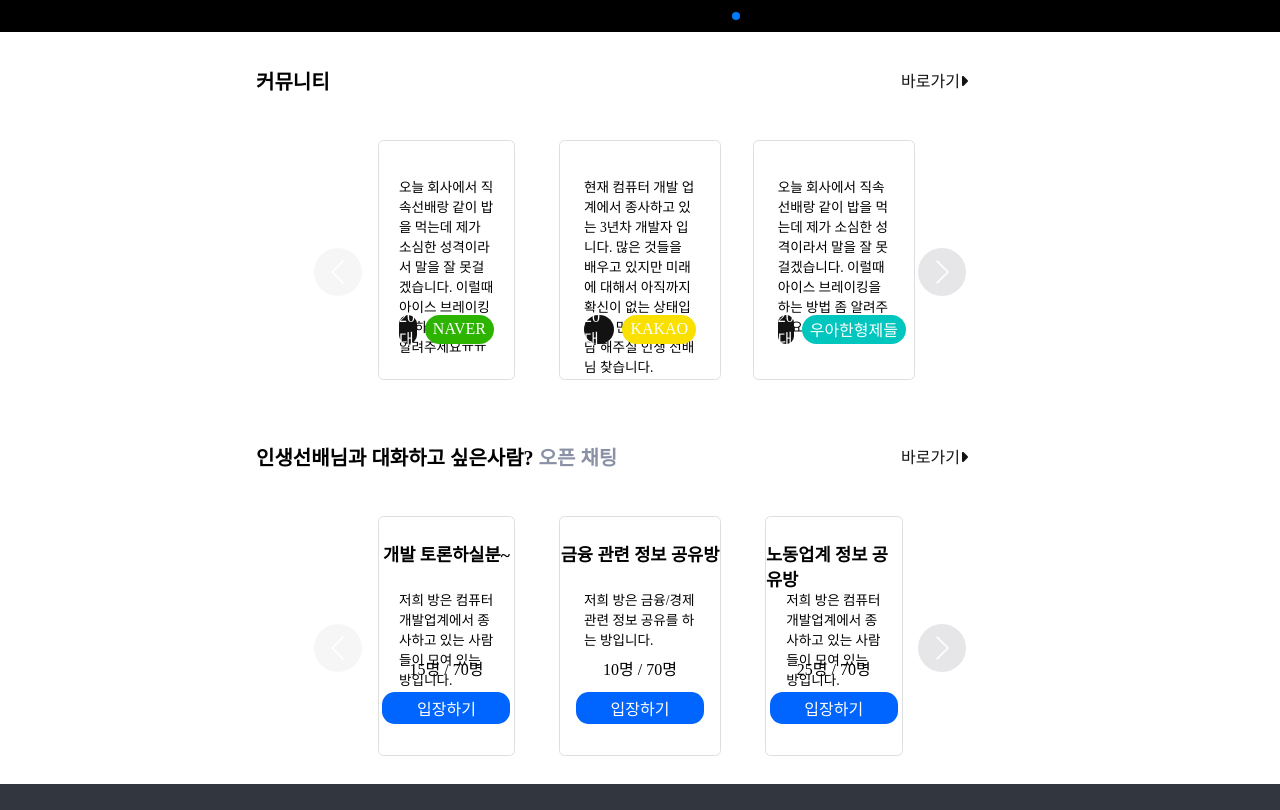
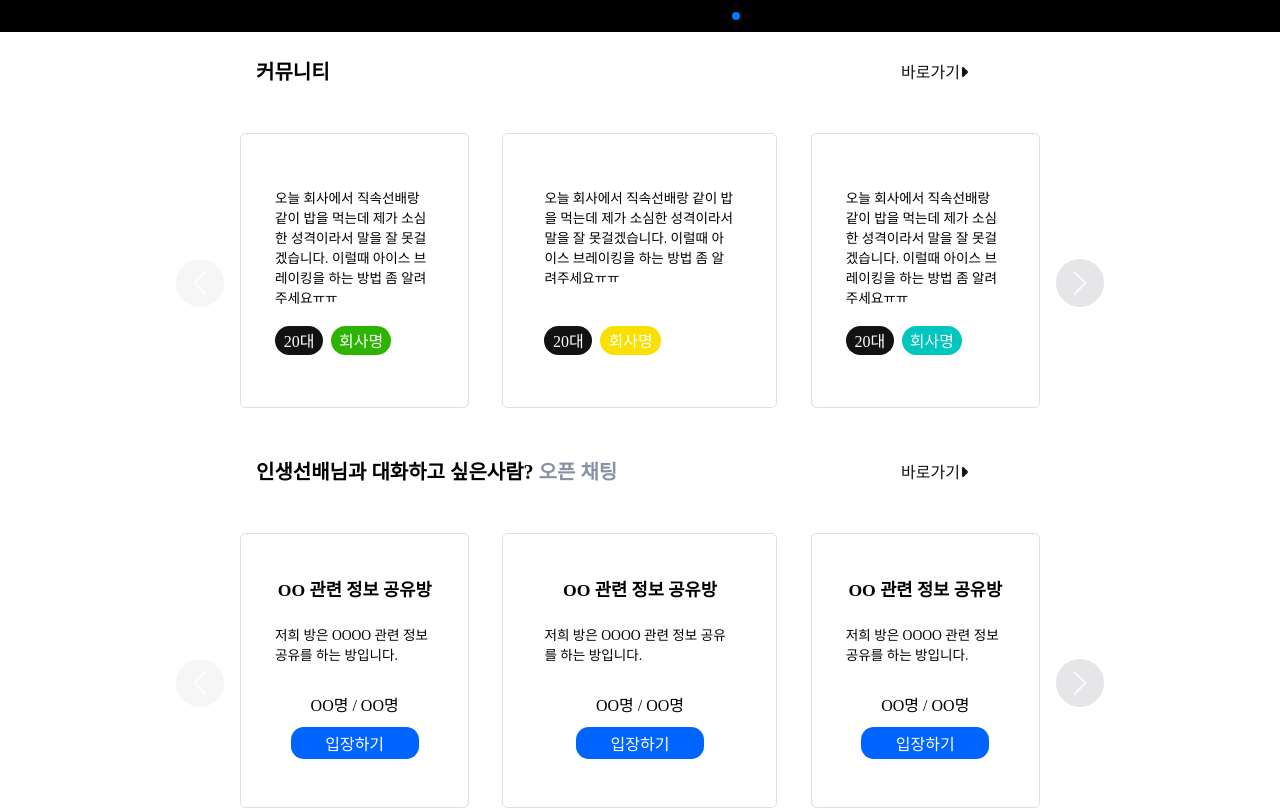
Before and after one commit to laders23/Frontend, a React (Vite) app: page / in a window 1280 px wide. Shown: the part 440-1250 px from the top of the page. Built offline with nearby package versions, Linux system fonts and the light colour scheme.

Commit message:
IndexBody 컴포넌트 수정

```diff
--- /dev/null
+++ b/src/components/Slide.indexBody.jsx
@@ -0,0 +1,31 @@
+export function CommunitySlide() {
+	return (
+		<div className="post__container">
+			<div className="post__text">
+				오늘 회사에서 직속선배랑 같이 밥을 먹는데 제가 소심한 성격이라서 말을 잘
+				못걸겠습니다. 이럴때 아이스 브레이킹을 하는 방법 좀 알려주세요ㅠㅠ
+			</div>
+			<div className="post__info">
+				<div className="post__age">20대</div>
+				<div className="post__company">회사명</div>
+			</div>
+		</div>
+	);
+}
+
+export function ChatSlide() {
+	return (
+		<div className="chat__room__container">
+			<div className="chat__room__title">OO 관련 정보 공유방</div>
+			<div className="chat__text">
+				저희 방은 OOOO 관련 정보 공유를 하는 방입니다.
+			</div>
+			<div className="chat__btn__box">
+				<div className="people__num">
+					<span>OO명 / OO명</span>
+				</div>
+				<div className="chat__btn">입장하기</div>
+			</div>
+		</div>
+	);
+}
--- a/src/pages/Index.jsx
+++ b/src/pages/Index.jsx
@@ -7,7 +7,7 @@ import "swiper/css";
 import "swiper/css/pagination";
 import { Pagination, Autoplay } from "swiper/modules";
 import { Swiper, SwiperSlide } from "swiper/react";
-import Slide from "../components/Slide";
+import Slide from "../components/Slide.index";
 import "../stylesheets/Index.css";
 
 function Index() {
--- a/src/pages/IndexBody.jsx
+++ b/src/pages/IndexBody.jsx
@@ -8,6 +8,7 @@ import "swiper/css/pagination";
 import { Navigation } from "swiper/modules";
 import { Swiper, SwiperSlide } from "swiper/react"; // basic
 import "swiper/css"; //basic
+import { CommunitySlide, ChatSlide } from "../components/Slide.indexBody";
 
 function IndexBody() {
 	return (
@@ -31,85 +32,15 @@ function IndexBody() {
 						slidesPerView={3} /* 화면에 보일 슬라이드 수 설정 */
 						navigation
 						modules={[Navigation]}
+						style={{
+							margin: "0",
+						}}
 					>
-						<SwiperSlide>
-							<div className="post__container">
-								<div className="post__text">
-									오늘 회사에서 직속선배랑 같이 밥을 먹는데 제가 소심한
-									성격이라서 말을 잘 못걸겠습니다. 이럴때 아이스 브레이킹을 하는
-									방법 좀 알려주세요ㅠㅠ
-								</div>
-								<div className="post__info">
-									<div className="post__age">20대</div>
-									<div className="post__company">NAVER</div>
-								</div>
-							</div>
-						</SwiperSlide>
-						<SwiperSlide>
-							<div className="post__container">
-								<div className="post__text">
-									현재 컴퓨터 개발 업계에서 종사하고 있는 3년차 개발자 입니다.
-									많은 것들을 배우고 있지만 미래에 대해서 아직까지 확신이 없는
-									상태입니다. 만나서 고민상담 해주실 인생 선배님 찾습니다.
-								</div>
-								<div className="post__info">
-									<div className="post__age">20대</div>
-									<div className="post__company">KAKAO</div>
-								</div>
-							</div>
-						</SwiperSlide>
-						<SwiperSlide>
-							<div className="post__container">
-								<div className="post__text">
-									오늘 회사에서 직속선배랑 같이 밥을 먹는데 제가 소심한
-									성격이라서 말을 잘 못걸겠습니다. 이럴때 아이스 브레이킹을 하는
-									방법 좀 알려주세요ㅠㅠ
-								</div>
-								<div className="post__info">
-									<div className="post__age">20대</div>
-									<div className="post__company">우아한형제들</div>
-								</div>
-							</div>
-						</SwiperSlide>
-						<SwiperSlide>
-							<div className="post__container">
-								<div className="post__text">
-									오늘 회사에서 직속선배랑 같이 밥을 먹는데 제가 소심한
-									성격이라서 말을 잘 못걸겠습니다. 이럴때 아이스 브레이킹을 하는
-									방법 좀 알려주세요ㅠㅠ
-								</div>
-								<div className="post__info">
-									<div className="post__age">20대</div>
-									<div className="post__company">NAVER</div>
-								</div>
-							</div>
-						</SwiperSlide>
-						<SwiperSlide>
-							<div className="post__container">
-								<div className="post__text">
-									오늘 회사에서 직속선배랑 같이 밥을 먹는데 제가 소심한
-									성격이라서 말을 잘 못걸겠습니다. 이럴때 아이스 브레이킹을 하는
-									방법 좀 알려주세요ㅠㅠ
-								</div>
-								<div className="post__info">
-									<div className="post__age">20대</div>
-									<div className="post__company">NAVER</div>
-								</div>
-							</div>
-						</SwiperSlide>
-						<SwiperSlide>
-							<div className="post__container">
-								<div className="post__text">
-									오늘 회사에서 직속선배랑 같이 밥을 먹는데 제가 소심한
-									성격이라서 말을 잘 못걸겠습니다. 이럴때 아이스 브레이킹을 하는
-									방법 좀 알려주세요ㅠㅠ
-								</div>
-								<div className="post__info">
-									<div className="post__age">20대</div>
-									<div className="post__company">NAVER</div>
-								</div>
-							</div>
-						</SwiperSlide>
+						{[...Array(6)].map((_, index) => (
+							<SwiperSlide key={index}>
+								<CommunitySlide />
+							</SwiperSlide>
+						))}
 					</Swiper>
 				</div>
 			</div>
@@ -134,96 +65,15 @@ function IndexBody() {
 						slidesPerView={3} /* 화면에 보일 슬라이드 수 설정 */
 						navigation
 						modules={[Navigation]}
+						style={{
+							margin: "0",
+						}}
 					>
-						<SwiperSlide>
-							<div className="chat__room__container">
-								<div className="chat__room__title">개발 토론하실분~</div>
-								<div className="chat__text">
-									저희 방은 컴퓨터 개발업계에서 종사하고 있는 사람들이 모여 있는
-									방입니다.
-								</div>
-								<div className="chat__btn__box">
-									<div className="people__num">
-										<span>15명 / 70명</span>
-									</div>
-									<div className="chat__btn">입장하기</div>
-								</div>
-							</div>
-						</SwiperSlide>
-						<SwiperSlide>
-							<div className="chat__room__container">
-								<div className="chat__room__title">금융 관련 정보 공유방</div>
-								<div className="chat__text">
-									저희 방은 금융/경제 관련 정보 공유를 하는 방입니다.
-								</div>
-								<div className="chat__btn__box">
-									<div className="people__num">
-										<span>10명 / 70명</span>
-									</div>
-									<div className="chat__btn">입장하기</div>
-								</div>
-							</div>
-						</SwiperSlide>
-						<SwiperSlide>
-							<div className="chat__room__container">
-								<div className="chat__room__title">노동업계 정보 공유방</div>
-								<div className="chat__text">
-									저희 방은 컴퓨터 개발업계에서 종사하고 있는 사람들이 모여 있는
-									방입니다.
-								</div>
-								<div className="chat__btn__box">
-									<div className="people__num">
-										<span>25명 / 70명</span>
-									</div>
-									<div className="chat__btn">입장하기</div>
-								</div>
-							</div>
-						</SwiperSlide>
-						<SwiperSlide>
-							<div className="chat__room__container">
-								<div className="chat__room__title">개발 토론하실분~</div>
-								<div className="chat__text">
-									저희 방은 컴퓨터 개발업계에서 종사하고 있는 사람들이 모여 있는
-									방입니다.
-								</div>
-								<div className="chat__btn__box">
-									<div className="people__num">
-										<span>15 / 70명</span>
-									</div>
-									<div className="chat__btn">입장하기</div>
-								</div>
-							</div>
-						</SwiperSlide>
-						<SwiperSlide>
-							<div className="chat__room__container">
-								<div className="chat__room__title">개발 토론하실분~</div>
-								<div className="chat__text">
-									저희 방은 컴퓨터 개발업계에서 종사하고 있는 사람들이 모여 있는
-									방입니다.
-								</div>
-								<div className="chat__btn__box">
-									<div className="people__num">
-										<span>15 / 70명</span>
-									</div>
-									<div className="chat__btn">입장하기</div>
-								</div>
-							</div>
-						</SwiperSlide>
-						<SwiperSlide>
-							<div className="chat__room__container">
-								<div className="chat__room__title">개발 토론하실분~</div>
-								<div className="chat__text">
-									저희 방은 컴퓨터 개발업계에서 종사하고 있는 사람들이 모여 있는
-									방입니다.
-								</div>
-								<div className="chat__btn__box">
-									<div className="people__num">
-										<span>15 / 70명</span>
-									</div>
-									<div className="chat__btn">입장하기</div>
-								</div>
-							</div>
-						</SwiperSlide>
+						{[...Array(6)].map((_, index) => (
+							<SwiperSlide key={index}>
+								<ChatSlide />
+							</SwiperSlide>
+						))}
 					</Swiper>
 				</div>
 			</div>
--- a/src/stylesheets/IndexBody.css
+++ b/src/stylesheets/IndexBody.css
@@ -1,5 +1,5 @@
 .commu__container {
-    height: 47vh;
+	height: 50vh;
 	width: 100%;
 	display: flex;
 	flex-direction: column;
@@ -7,7 +7,7 @@
 	justify-content: flex-start;
 }
 
-.commu__container > .commu__title__box {
+.commu__title__box {
 	width: 60%;
 	height: 6rem;
 	display: flex;
@@ -16,39 +16,37 @@
 	justify-content: space-between;
 }
 
-.commu__container > .commu__title__box > .commu__title > span:nth-child(1) {
+.commu__title > span:nth-child(1) {
 	font-size: 1.25rem;
 	font-weight: 900;
 }
 
-.commu__container > .commu__title__box > .commu__link > a {
+.commu__link > a {
 	color: #121212;
 	text-decoration: none;
 	position: relative;
 	right: 3rem;
 }
 
-.commu__container > .commu__post__box {
-    width: 65%;
-    height: 70%;
+.commu__post__box {
+	width: 80%;
+	height: 100%;
+	display: flex;
+	justify-content: center;
+	align-items: center;
 }
 
-.commu__container > .commu__post__box > .swiper {
-    width: 90%;
-    height: 100%;
-}
-
-.commu__container > .commu__post__box > .swiper > .swiper-wrapper > .swiper-slide {
+.swiper-slide {
 	display: flex;
 	flex-direction: row;
 	align-items: center;
 	justify-content: center;
 }
 
-.commu__container > .commu__post__box > .swiper > .swiper-wrapper > .swiper-slide > .post__container {
-    width: 65%;
-    height: 15rem;
-    border: 1px solid #DEDEDE;
+.post__container {
+	width: clamp(250px, 275px, 300px);
+	height: clamp(250px, 275px, 300px);
+	border: 1px solid #dedede;
 	border-radius: 0.35rem;
 	display: flex;
 	flex-direction: column;
@@ -56,19 +54,19 @@
 	justify-content: center;
 }
 
-.commu__container > .commu__post__box > .swiper > .swiper-wrapper > .swiper-slide > .post__container:hover {
+.post__container:hover {
 	box-shadow: rgba(0, 0, 0, 0.1) 0px 4px 12px;
 	cursor: pointer;
 	transition: box-shadow 0.2s ease-in-out;
 }
 
-.commu__container > .commu__post__box > .swiper > .swiper-wrapper > .swiper-slide > .post__container > .post__text {
+.post__text {
 	font-size: 0.85rem;
 	width: 70%;
 	height: 8rem;
 }
 
-.commu__container > .commu__post__box > .swiper > .swiper-wrapper > .swiper-slide > .post__container > .post__info {
+.post__info {
 	width: 70%;
 	height: 2.5rem;
 	display: flex;
@@ -77,11 +75,11 @@
 	justify-content: flex-start;
 }
 
-.commu__container > .commu__post__box > .swiper > .swiper-wrapper > .swiper-slide > .post__container > .post__info > .post__age {
+.post__age {
 	background-color: #121212;
 	width: 3rem;
 	height: 1.8rem;
-    color: #FFFFFF;
+	color: #ffffff;
 	display: flex;
 	flex-direction: row;
 	align-items: center;
@@ -90,7 +88,14 @@
 }
 
 /* 이 아래 부터는 추후 수정해야함 */
-.commu__container > .commu__post__box > .swiper > .swiper-wrapper > .swiper-slide:nth-child(1) > .post__container > .post__info > .post__company {
+.commu__container
+	> .commu__post__box
+	> .swiper
+	> .swiper-wrapper
+	> .swiper-slide:nth-child(1)
+	> .post__container
+	> .post__info
+	> .post__company {
 	width: auto;
 	padding: 0 0.5rem 0 0.5rem;
 	height: 1.8rem;
@@ -99,12 +104,19 @@
 	align-items: center;
 	justify-content: center;
 	border-radius: 1rem;
-    color: #FFFFFF;
-    background-color: #2DB400;
+	color: #ffffff;
+	background-color: #2db400;
 	margin-left: 0.5rem;
 }
 
-.commu__container > .commu__post__box > .swiper > .swiper-wrapper > .swiper-slide:nth-child(2) > .post__container > .post__info > .post__company {
+.commu__container
+	> .commu__post__box
+	> .swiper
+	> .swiper-wrapper
+	> .swiper-slide:nth-child(2)
+	> .post__container
+	> .post__info
+	> .post__company {
 	width: auto;
 	padding: 0 0.5rem 0 0.5rem;
 	height: 1.8rem;
@@ -113,12 +125,19 @@
 	align-items: center;
 	justify-content: center;
 	border-radius: 1rem;
-    color: #FFFFFF;
-    background-color: #F9E000;
+	color: #ffffff;
+	background-color: #f9e000;
 	margin-left: 0.5rem;
 }
 
-.commu__container > .commu__post__box > .swiper > .swiper-wrapper > .swiper-slide:nth-child(3) > .post__container > .post__info > .post__company {
+.commu__container
+	> .commu__post__box
+	> .swiper
+	> .swiper-wrapper
+	> .swiper-slide:nth-child(3)
+	> .post__container
+	> .post__info
+	> .post__company {
 	width: auto;
 	padding: 0 0.5rem 0 0.5rem;
 	height: 1.8rem;
@@ -127,27 +146,37 @@
 	align-items: center;
 	justify-content: center;
 	border-radius: 1rem;
-    color: #FFFFFF;
-    background-color: #00C6BE;
+	color: #ffffff;
+	background-color: #00c6be;
 	margin-left: 0.5rem;
 	white-space: nowrap;
 }
 
 /* ====================이까지======================== */
 
-.commu__container > .commu__post__box > .swiper > .swiper-wrapper > .swiper-slide.swiper-slide-active > .post__container {
+.commu__container
+	> .commu__post__box
+	> .swiper
+	> .swiper-wrapper
+	> .swiper-slide.swiper-slide-active
+	> .post__container {
 	margin-left: 7rem;
-
 }
 
-.commu__container > .commu__post__box > .swiper > .swiper-wrapper > .swiper-slide.swiper-slide-next ~.swiper-slide > .post__container {
+.commu__container
+	> .commu__post__box
+	> .swiper
+	> .swiper-wrapper
+	> .swiper-slide.swiper-slide-next
+	~ .swiper-slide
+	> .post__container {
 	margin-right: 7rem;
 }
 
 .commu__container > .commu__post__box > .swiper > .swiper-button-prev {
-    --swiper-theme-color: #FFFFFF;
+	--swiper-theme-color: #ffffff;
 	--swiper-navigation-size: 1.5rem;
-    background-color: #E6E6E8;
+	background-color: #e6e6e8;
 	left: 3rem;
 	width: 3rem;
 	height: 3rem;
@@ -155,9 +184,9 @@
 }
 
 .commu__container > .commu__post__box > .swiper > .swiper-button-next {
-    --swiper-theme-color: #FFFFFF;
+	--swiper-theme-color: #ffffff;
 	--swiper-navigation-size: 1.5rem;
-    background-color: #E6E6E8;
+	background-color: #e6e6e8;
 	right: 3rem;
 	width: 3rem;
 	height: 3rem;
@@ -167,7 +196,7 @@
 /* ======================================================= */
 
 .chat__container {
-    height: 47vh;
+	height: 50vh;
 	width: 100%;
 	display: flex;
 	flex-direction: column;
@@ -184,43 +213,40 @@
 	justify-content: space-between;
 }
 
-.chat__container > .chat__title__box > .chat__title > span {
+.chat__title > span {
 	font-size: 1.25rem;
 	font-weight: 900;
 }
 
-.chat__container > .chat__title__box > .chat__title > span > span {
-    color: #8A91A5;
+.chat__title > span > span {
+	color: #8a91a5;
 }
 
-.chat__container > .chat__title__box > .chat__link > a {
+.chat__link > a {
 	color: #121212;
 	text-decoration: none;
 	position: relative;
 	right: 3rem;
 }
 
-.chat__container > .chat__room__box {
-    width: 65%;
-    height: 70%;
+.chat__room__box {
+	width: 80%;
+	height: 100%;
+	display: flex;
+	justify-content: center;
+	align-items: center;
 }
 
-.chat__container > .chat__room__box > .swiper {
-    width: 90%;
-    height: 100%;
-}
-
-.chat__container > .chat__room__box > .swiper > .swiper-wrapper > .swiper-slide {
+.swiper-slide {
 	display: flex;
-    flex-direction: row;
 	align-items: center;
 	justify-content: center;
 }
 
-.chat__container > .chat__room__box > .swiper > .swiper-wrapper > .swiper-slide > .chat__room__container {
-    width: 65%;
-    height: 15rem;
-    border: 1px solid #DEDEDE;
+.chat__room__container {
+	width: clamp(250px, 275px, 300px);
+	height: clamp(250px, 275px, 300px);
+	border: 1px solid #dedede;
 	border-radius: 0.35rem;
 	display: flex;
 	flex-direction: column;
@@ -228,21 +254,39 @@
 	justify-content: center;
 }
 
-.chat__container > .chat__room__box > .swiper > .swiper-wrapper > .swiper-slide > .chat__room__container > .chat__room__title {
+.chat__container
+	> .chat__room__box
+	> .swiper
+	> .swiper-wrapper
+	> .swiper-slide
+	> .chat__room__container
+	> .chat__room__title {
 	width: auto;
 	height: 3rem;
 	font-size: 1.1rem;
 	font-weight: bold;
 }
 
-.chat__container > .chat__room__box > .swiper > .swiper-wrapper > .swiper-slide > .chat__room__container > .chat__text {
+.chat__container
+	> .chat__room__box
+	> .swiper
+	> .swiper-wrapper
+	> .swiper-slide
+	> .chat__room__container
+	> .chat__text {
 	font-size: 0.85rem;
 	width: 70%;
 	height: 3rem;
 	margin-bottom: 0.8rem;
 }
 
-.chat__container > .chat__room__box > .swiper > .swiper-wrapper > .swiper-slide > .chat__room__container > .chat__btn__box {
+.chat__container
+	> .chat__room__box
+	> .swiper
+	> .swiper-wrapper
+	> .swiper-slide
+	> .chat__room__container
+	> .chat__btn__box {
 	display: flex;
 	flex-direction: column;
 	align-items: center;
@@ -250,7 +294,14 @@
 	height: 5rem;
 }
 
-.chat__container > .chat__room__box > .swiper > .swiper-wrapper > .swiper-slide > .chat__room__container > .chat__btn__box > .people__num {
+.chat__container
+	> .chat__room__box
+	> .swiper
+	> .swiper-wrapper
+	> .swiper-slide
+	> .chat__room__container
+	> .chat__btn__box
+	> .people__num {
 	width: 100%;
 	display: flex;
 	flex-direction: row;
@@ -259,36 +310,59 @@
 	margin-bottom: 0.7rem;
 }
 
-.chat__container > .chat__room__box > .swiper > .swiper-wrapper > .swiper-slide > .chat__room__container > .chat__btn__box > .chat__btn {
+.chat__container
+	> .chat__room__box
+	> .swiper
+	> .swiper-wrapper
+	> .swiper-slide
+	> .chat__room__container
+	> .chat__btn__box
+	> .chat__btn {
 	width: 8rem;
 	height: 2rem;
-    background-color: #0064FF;
+	background-color: #0064ff;
 	display: flex;
 	flex-direction: row;
 	align-items: center;
 	justify-content: center;
 	border-radius: 0.8rem;
-    color: #FFFFFF;
+	color: #ffffff;
 }
 
-.chat__container > .chat__room__box > .swiper > .swiper-wrapper > .swiper-slide > .chat__room__container > .chat__btn__box > .chat__btn:hover {
-    background-color: #6CA1EF;
+.chat__container
+	> .chat__room__box
+	> .swiper
+	> .swiper-wrapper
+	> .swiper-slide
+	> .chat__room__container
+	> .chat__btn__box
+	> .chat__btn:hover {
+	background-color: #6ca1ef;
 }
 
-.chat__container > .chat__room__box > .swiper > .swiper-wrapper > .swiper-slide.swiper-slide-active > .chat__room__container {
+.chat__container
+	> .chat__room__box
+	> .swiper
+	> .swiper-wrapper
+	> .swiper-slide.swiper-slide-active
+	> .chat__room__container {
 	margin-left: 7rem;
-
 }
 
-.chat__container > .chat__room__box > .swiper > .swiper-wrapper > .swiper-slide.swiper-slide-next ~.swiper-slide > .chat__room__container {
+.chat__container
+	> .chat__room__box
+	> .swiper
+	> .swiper-wrapper
+	> .swiper-slide.swiper-slide-next
+	~ .swiper-slide
+	> .chat__room__container {
 	margin-right: 7rem;
 }
 
-
 .chat__container > .chat__room__box > .swiper > .swiper-button-prev {
-    --swiper-theme-color: #FFFFFF;
+	--swiper-theme-color: #ffffff;
 	--swiper-navigation-size: 1.5rem;
-    background-color: #E6E6E8;
+	background-color: #e6e6e8;
 	left: 3rem;
 	width: 3rem;
 	height: 3rem;
@@ -296,16 +370,21 @@
 }
 
 .chat__container > .chat__room__box > .swiper > .swiper-button-next {
-    --swiper-theme-color: #FFFFFF;
+	--swiper-theme-color: #ffffff;
 	--swiper-navigation-size: 1.5rem;
-    background-color: #E6E6E8;
+	background-color: #e6e6e8;
 	right: 3rem;
 	width: 3rem;
 	height: 3rem;
 	border-radius: 10rem;
 }
 
-.chat__container > .chat__room__box > .swiper > .swiper-wrapper > .swiper-slide > .chat__room__container:hover {
+.chat__container
+	> .chat__room__box
+	> .swiper
+	> .swiper-wrapper
+	> .swiper-slide
+	> .chat__room__container:hover {
 	box-shadow: rgba(0, 0, 0, 0.1) 0px 4px 12px;
 	cursor: pointer;
 	transition: box-shadow 0.2s ease-in-out;
```
Also changed, not shown: src/components/Slide.index.jsx (renamed from src/components/Slide.jsx). Lines whose indentation alone changed are shown as unchanged.
